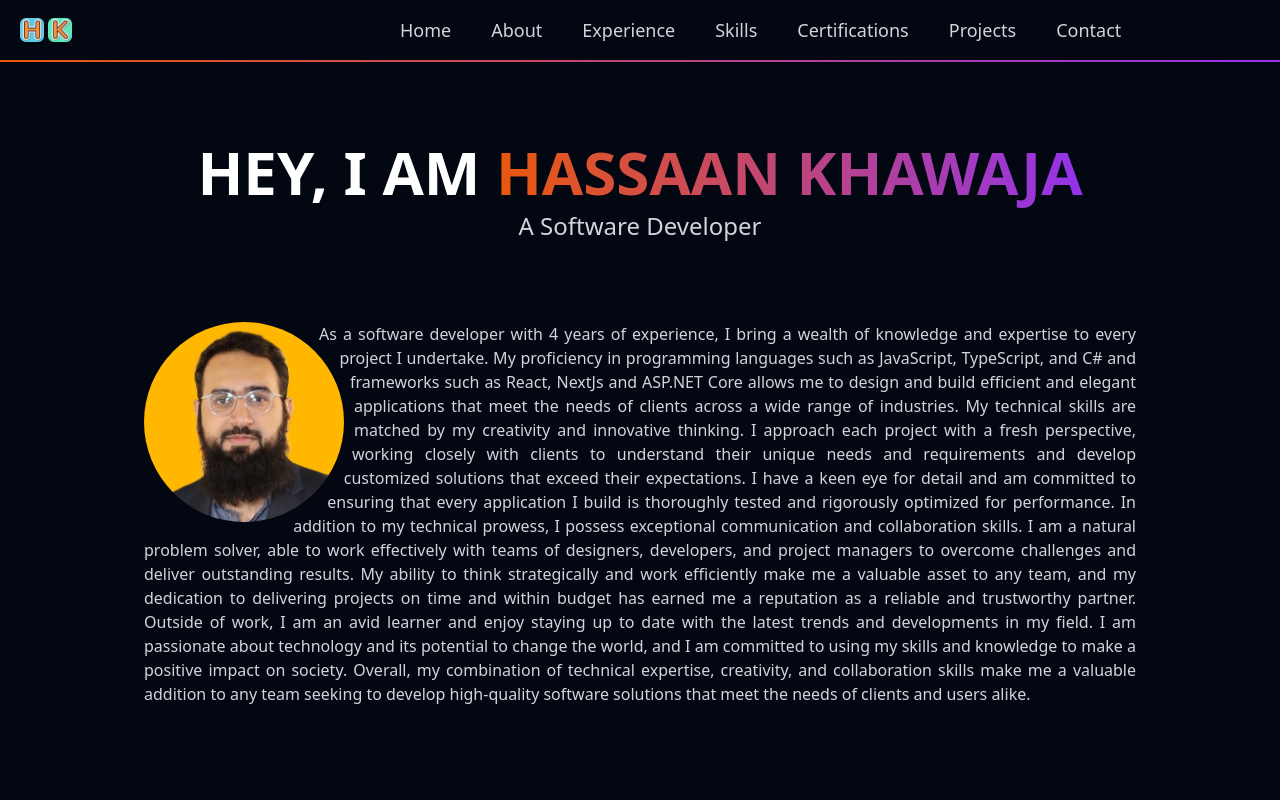
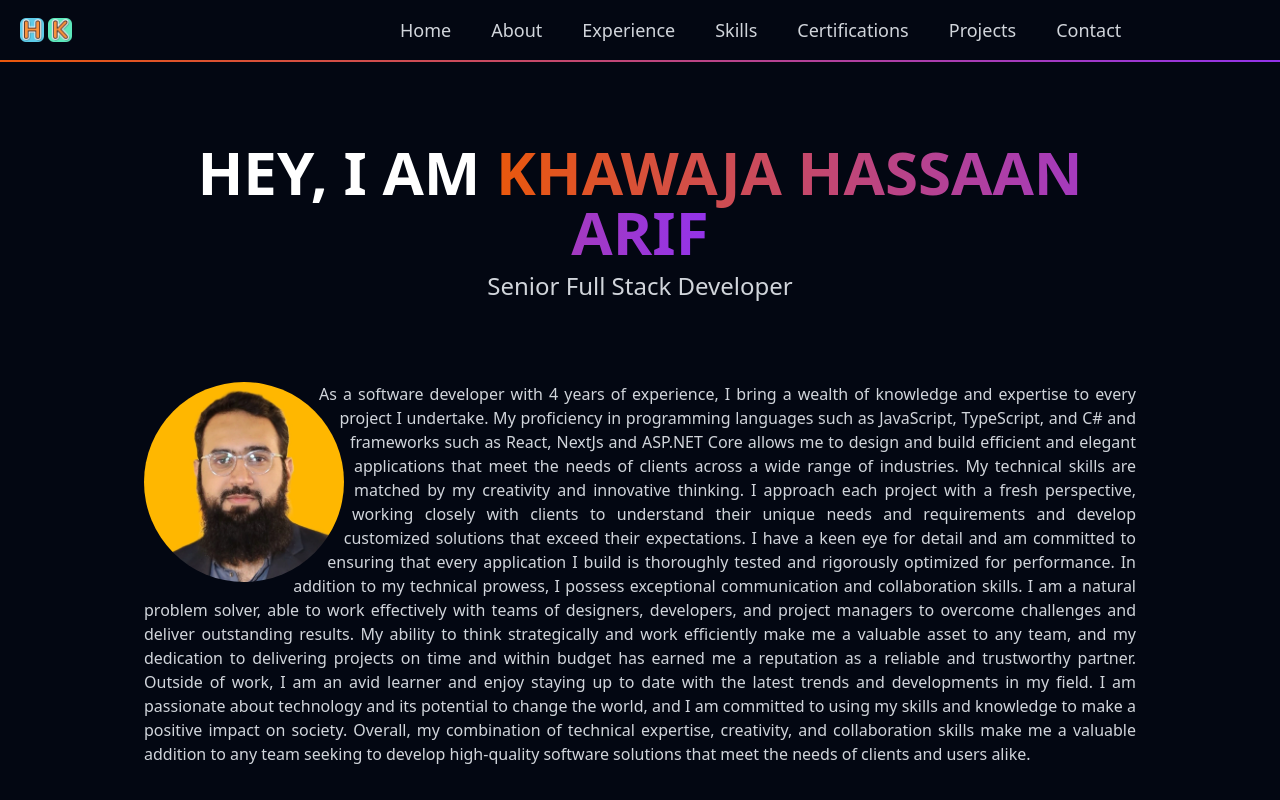
Before and after one commit to hassaanarif/HassaanKhawaja-Portfolio, a React (Vite) app: page / in a window 1280 px wide. Shown: the top 800 px of the page. Built offline with nearby package versions, Linux system fonts and the light colour scheme.

Commit message:
updated About

```diff
--- a/src/components/About.tsx
+++ b/src/components/About.tsx
@@ -12,9 +12,11 @@ function About() {
         transition={{ duration: 1 }}
       >
         <span className="text-6xl font-extrabold text-white">HEY, I AM </span>
-        <span className="text-6xl font-extrabold bg-gradient-to-r from-orange-600 to-purple-600 bg-clip-text text-transparent">HASSAAN KHAWAJA</span>
+        <span className="text-6xl font-extrabold bg-gradient-to-r from-orange-600 to-purple-600 bg-clip-text text-transparent">
+          KHAWAJA HASSAAN ARIF
+        </span>
         <br />
-        <p className="font-thin text-2xl mt-2">A Software Developer</p>
+        <p className="font-thin text-2xl mt-2">Senior Full Stack Developer</p>
       </motion.article>
 
       <article className="flex flex-col items-center gap-2 mt-10 md:mt-20 md:block">
```
